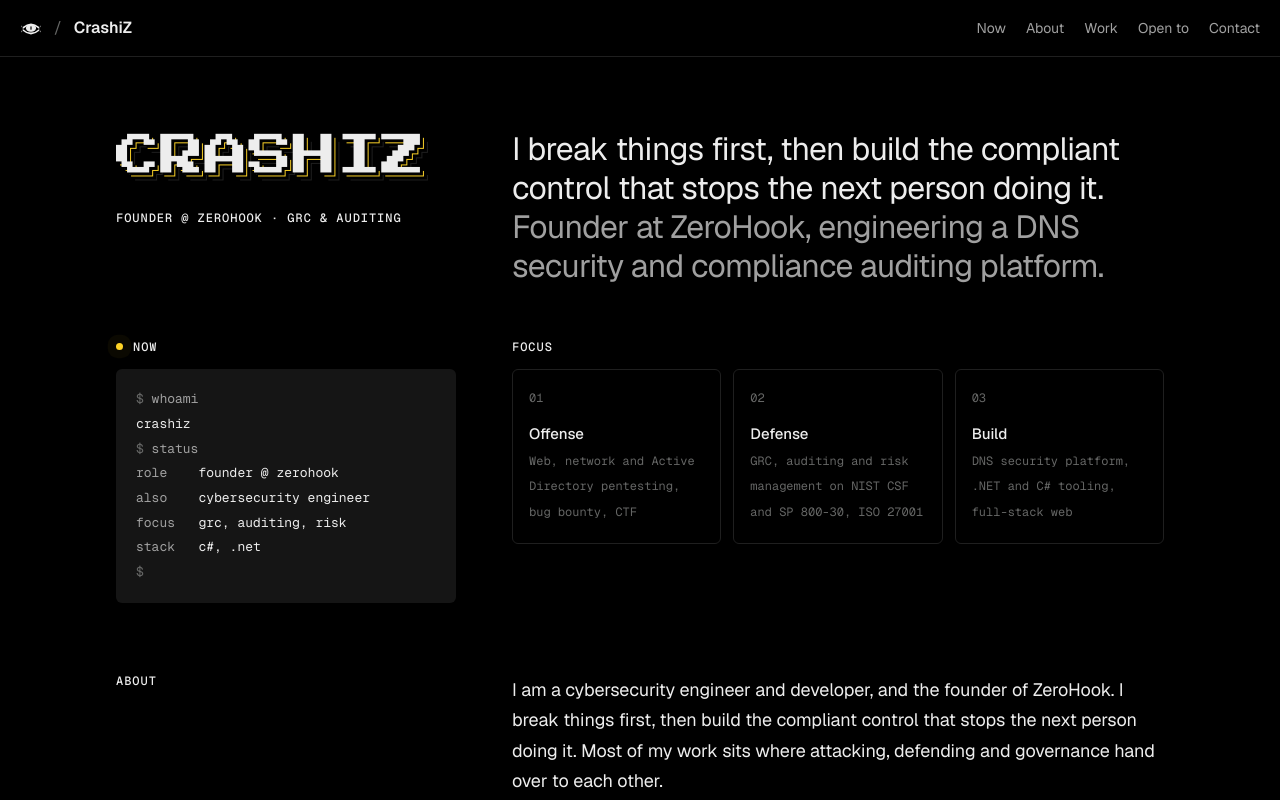
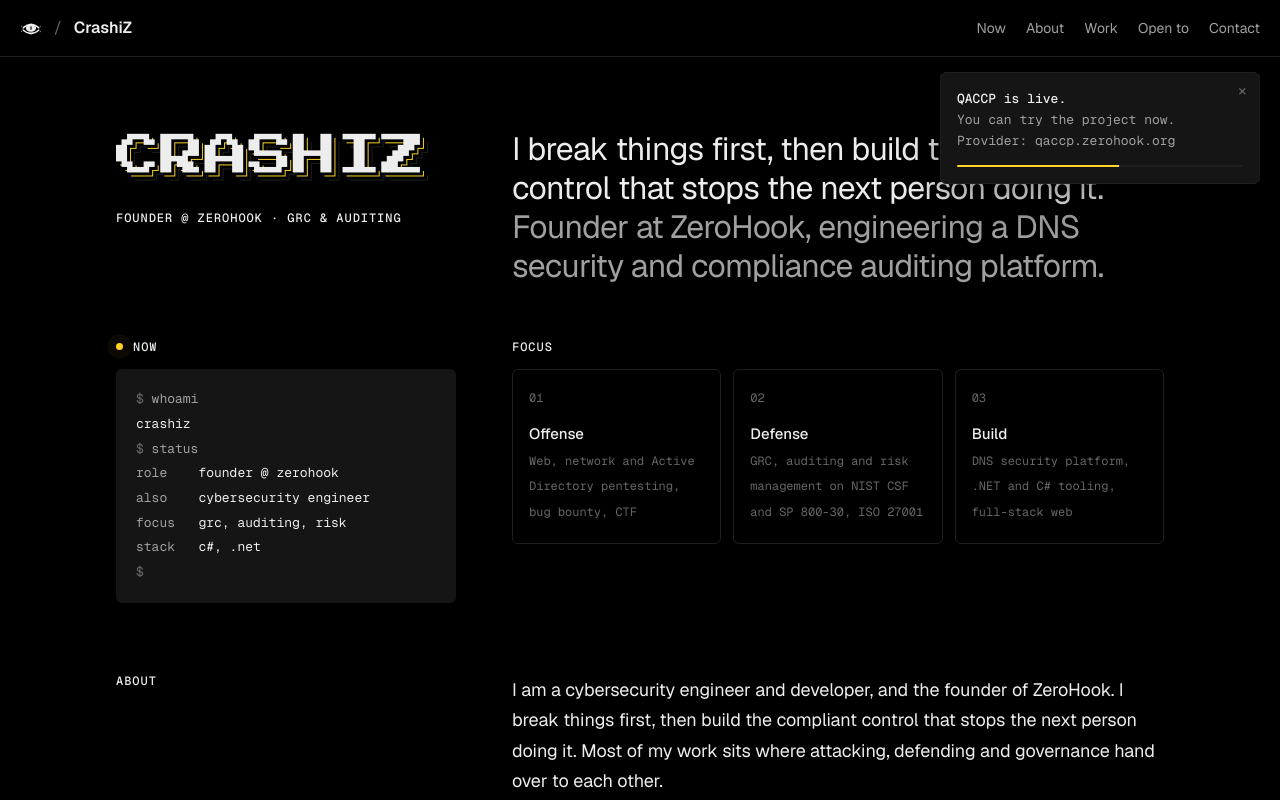
Before and after one commit to CrashizVok/whoami, a plain HTML site: page index.html in a window 1280 px wide. Shown: the top 800 px of the page. Drawn offline with nearby package versions, Linux system fonts and the light colour scheme.

Commit message:
Update QACCP popup link and countdown

```diff
--- a/index.html
+++ b/index.html
@@ -1341,14 +1341,29 @@
 				document.documentElement.classList.add("js");
 				var popup = document.getElementById("projectPopup");
 				var popupClose = document.getElementById("projectPopupClose");
+				var popupBar = document.getElementById("projectPopupBar");
 				if (popup) {
-					var today = new Date();
-					var y = today.getFullYear();
-					var m = String(today.getMonth() + 1).padStart(2, "0");
-					var d = String(today.getDate()).padStart(2, "0");
+					var now = new Date();
+					var y = now.getFullYear();
+					var m = String(now.getMonth() + 1).padStart(2, "0");
+					var d = String(now.getDate()).padStart(2, "0");
 					var key = y + "-" + m + "-" + d;
-					if (key === "2026-11-26") popup.hidden = false;
-					if (popupClose) popupClose.addEventListener("click", function () { popup.hidden = true; });
+					var showOn = "2026-11-27";
+					if (key === showOn) {
+						popup.hidden = false;
+						var end = new Date(y, now.getMonth(), now.getDate() + 1, 0, 0, 0, 0).getTime();
+						var start = new Date(y, now.getMonth(), now.getDate(), 0, 0, 0, 0).getTime();
+						function tick() {
+							var t = Date.now();
+							var left = Math.max(0, end - t);
+							var total = Math.max(1, end - start);
+							if (popupBar) popupBar.style.width = (100 * left / total) + "%";
+							if (left <= 0) { popup.hidden = true; return; }
+							setTimeout(tick, 1000);
+						}
+						tick();
+					}
+					if (popupClose) popupClose.addEventListener("click", function (e) { e.preventDefault(); e.stopPropagation(); popup.hidden = true; });
 				}
 				document.querySelectorAll("section").forEach(function (sec) {
 					var tabs = sec.querySelectorAll(".tabs button"),
```
